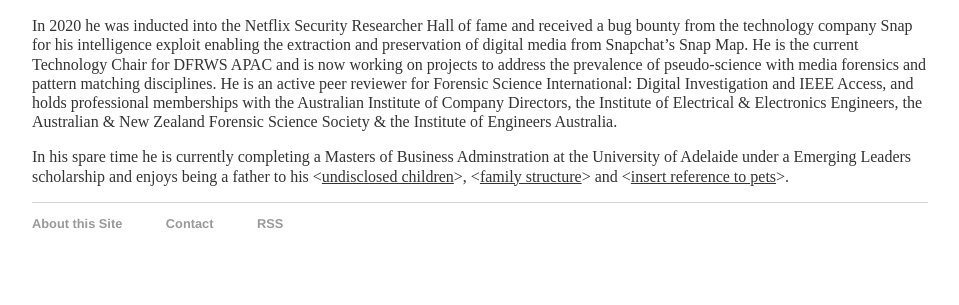
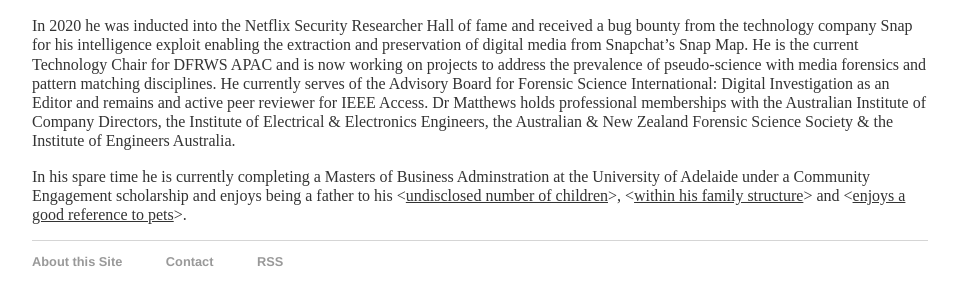
Before and after one commit to rhematt/rhematt.github.io, a Jekyll site: the page built from about/index.html, in a window 1280 px wide, cut to the strip 833-1162 px from the top of the page. Shown: the top 305 px of the strip, without its empty margins (160-1119 px from the left). Built offline with Jekyll 4.4.1, drawn with Linux system fonts in a browser that asks for light colours.

Commit message:
Update index.html

```diff
--- a/about/index.html
+++ b/about/index.html
@@ -15,8 +15,8 @@ title: About Me
 <iframe width="560" height="315" src="https://www.youtube.com/embed/_JUiP5qZHbY" title="YouTube video player" frameborder="0" allow="accelerometer; autoplay; clipboard-write; encrypted-media; gyroscope; picture-in-picture" allowfullscreen></iframe>
 </center>
 
-<p>In 2020 he was inducted into the Netflix Security Researcher Hall of fame and received a bug bounty from the technology company Snap for his intelligence exploit enabling the extraction and preservation of digital media from Snapchat’s Snap Map. He is the current Technology Chair for DFRWS APAC and is now working on projects to address the prevalence of pseudo-science with media forensics and pattern matching disciplines. He is an active peer reviewer for Forensic Science International: Digital Investigation and IEEE Access, and holds professional memberships with the Australian Institute of Company Directors, the Institute of Electrical & Electronics Engineers, the Australian & New Zealand Forensic Science Society & the Institute of Engineers Australia.</p>
+<p>In 2020 he was inducted into the Netflix Security Researcher Hall of fame and received a bug bounty from the technology company Snap for his intelligence exploit enabling the extraction and preservation of digital media from Snapchat’s Snap Map. He is the current Technology Chair for DFRWS APAC and is now working on projects to address the prevalence of pseudo-science with media forensics and pattern matching disciplines. He currently serves of the Advisory Board for Forensic Science International: Digital Investigation as an Editor and remains and active peer reviewer for IEEE Access. Dr Matthews holds professional memberships with the Australian Institute of Company Directors, the Institute of Electrical & Electronics Engineers, the Australian & New Zealand Forensic Science Society & the Institute of Engineers Australia.</p>
 
-<p>In his spare time he is currently completing a Masters of Business Adminstration at the University of Adelaide under a Emerging Leaders scholarship and enjoys being a father to his <span title="why do you want to know?">&lt;<u>undisclosed children</u>&gt;</span>, <span title="Stop putting personal information online.">&lt;<u>family structure</u>&gt;</span> and <span title="This is how we reverse engineer your passwords">&lt;<u>insert reference to pets</u>&gt;</span>.</p>
+<p>In his spare time he is currently completing a Masters of Business Adminstration at the University of Adelaide under a Community Engagement scholarship and enjoys being a father to his <span title="why do you want to know?">&lt;<u>undisclosed number of children</u>&gt;</span>, <span title="Stop putting personal information online.">&lt;<u>within his family structure</u>&gt;</span> and <span title="This is how we reverse engineer your passwords">&lt;<u>enjoys a good reference to pets</u>&gt;</span>.</p>
 
 </div>
```
